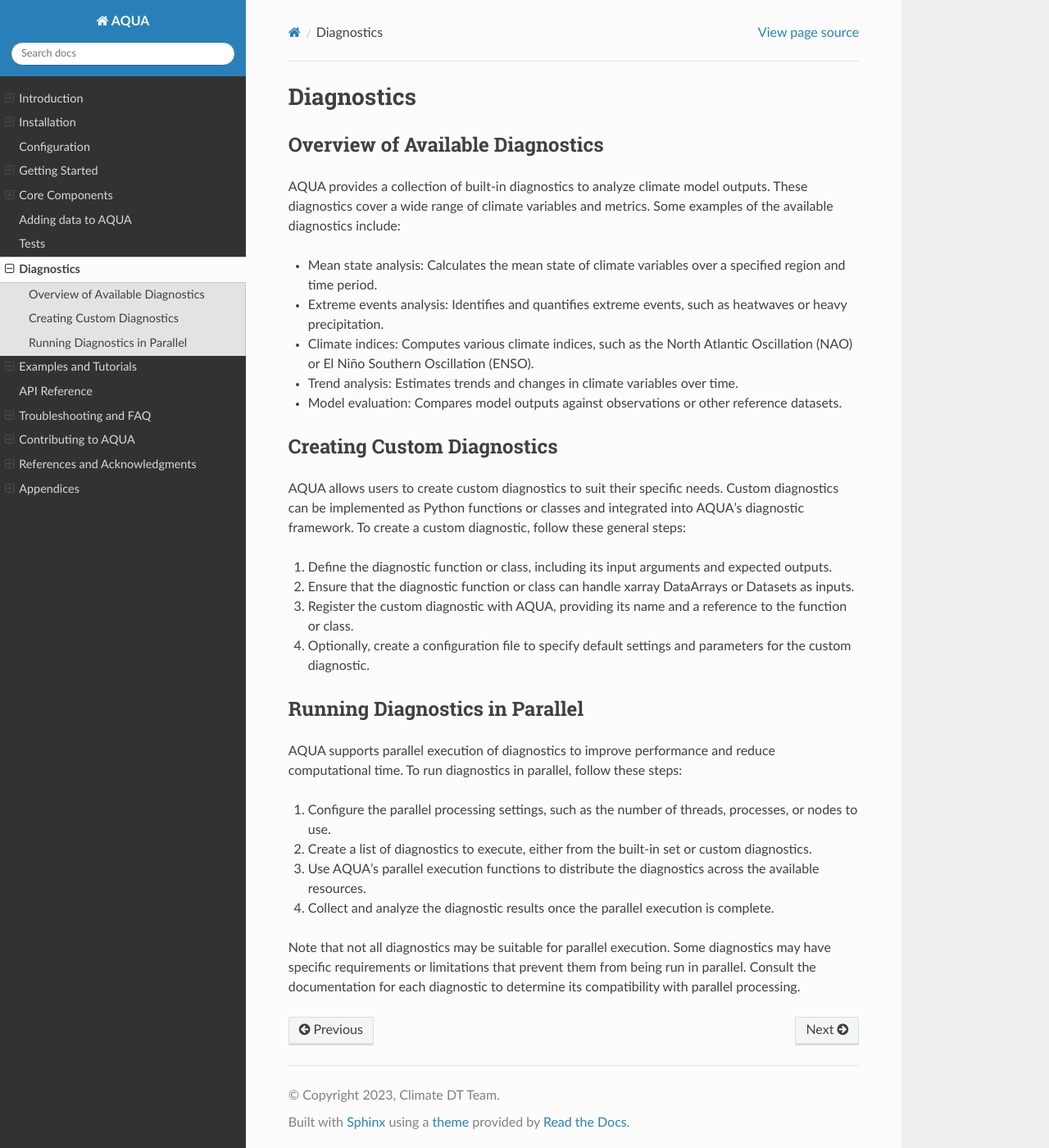
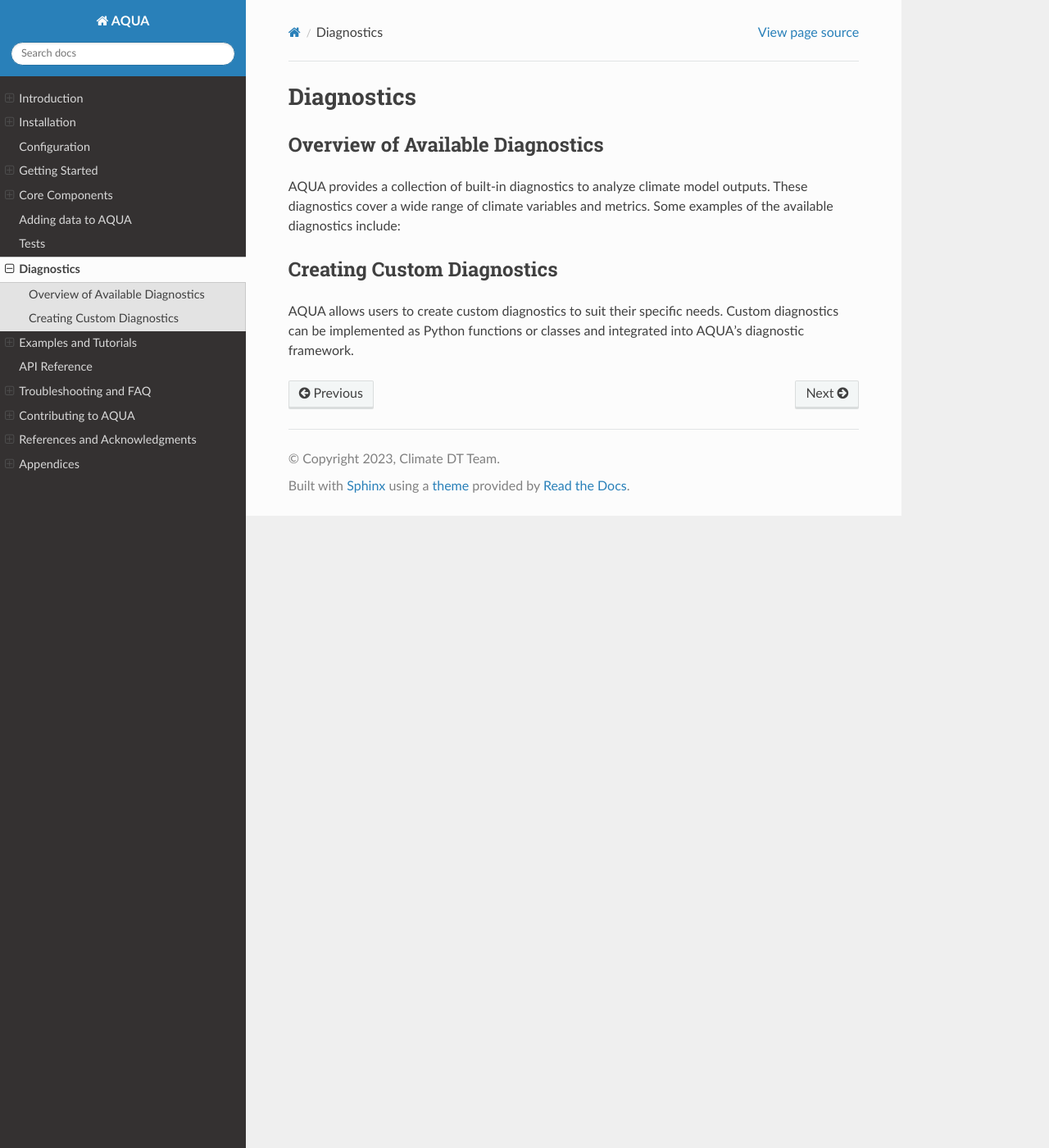
Before and after one commit to Predictia/AQUA, a Sphinx documentation site: the page built from docs/sphinx/source/diagnostics.rst, in a window 1280 px wide and 1400 px high. Shown: the whole window at 82% size. Built offline with Sphinx 7.4.7 and the Read the Docs theme 2.0.0, drawn with Linux system fonts in a browser that asks for light colours.

Commit message:
remove irrelevant infromation from diagnostics

```diff
--- a/docs/sphinx/source/diagnostics.rst
+++ b/docs/sphinx/source/diagnostics.rst
@@ -4,32 +4,12 @@ Diagnostics
 Overview of Available Diagnostics
 ---------------------------------
 
-AQUA provides a collection of built-in diagnostics to analyze climate model outputs. These diagnostics cover a wide range of climate variables and metrics. Some examples of the available diagnostics include:
+AQUA provides a collection of built-in diagnostics to analyze climate model outputs.
+These diagnostics cover a wide range of climate variables and metrics. Some examples of the available diagnostics include:
 
-- Mean state analysis: Calculates the mean state of climate variables over a specified region and time period.
-- Extreme events analysis: Identifies and quantifies extreme events, such as heatwaves or heavy precipitation.
-- Climate indices: Computes various climate indices, such as the North Atlantic Oscillation (NAO) or El Niño Southern Oscillation (ENSO).
-- Trend analysis: Estimates trends and changes in climate variables over time.
-- Model evaluation: Compares model outputs against observations or other reference datasets.
 
 Creating Custom Diagnostics
 ---------------------------
 
-AQUA allows users to create custom diagnostics to suit their specific needs. Custom diagnostics can be implemented as Python functions or classes and integrated into AQUA's diagnostic framework. To create a custom diagnostic, follow these general steps:
-
-1. Define the diagnostic function or class, including its input arguments and expected outputs.
-2. Ensure that the diagnostic function or class can handle xarray DataArrays or Datasets as inputs.
-3. Register the custom diagnostic with AQUA, providing its name and a reference to the function or class.
-4. Optionally, create a configuration file to specify default settings and parameters for the custom diagnostic.
-
-Running Diagnostics in Parallel
--------------------------------
-
-AQUA supports parallel execution of diagnostics to improve performance and reduce computational time. To run diagnostics in parallel, follow these steps:
-
-1. Configure the parallel processing settings, such as the number of threads, processes, or nodes to use.
-2. Create a list of diagnostics to execute, either from the built-in set or custom diagnostics.
-3. Use AQUA's parallel execution functions to distribute the diagnostics across the available resources.
-4. Collect and analyze the diagnostic results once the parallel execution is complete.
-
-Note that not all diagnostics may be suitable for parallel execution. Some diagnostics may have specific requirements or limitations that prevent them from being run in parallel. Consult the documentation for each diagnostic to determine its compatibility with parallel processing.
+AQUA allows users to create custom diagnostics to suit their specific needs.
+Custom diagnostics can be implemented as Python functions or classes and integrated into AQUA's diagnostic framework.
```
